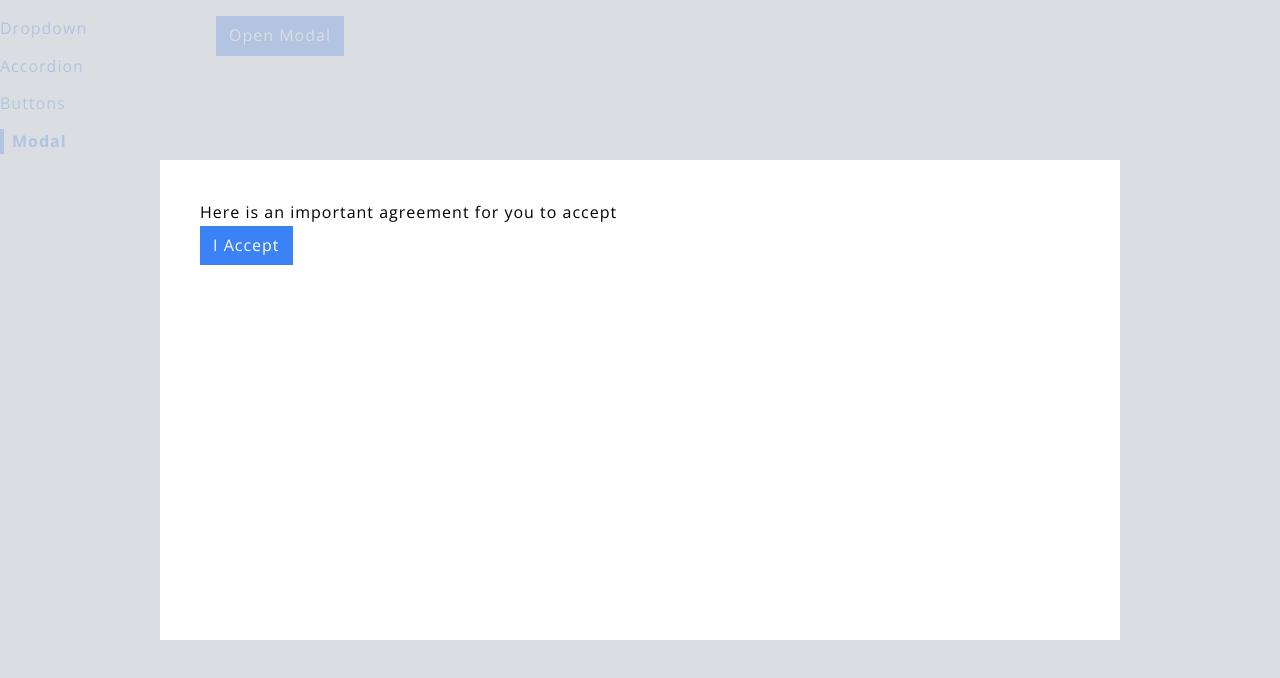
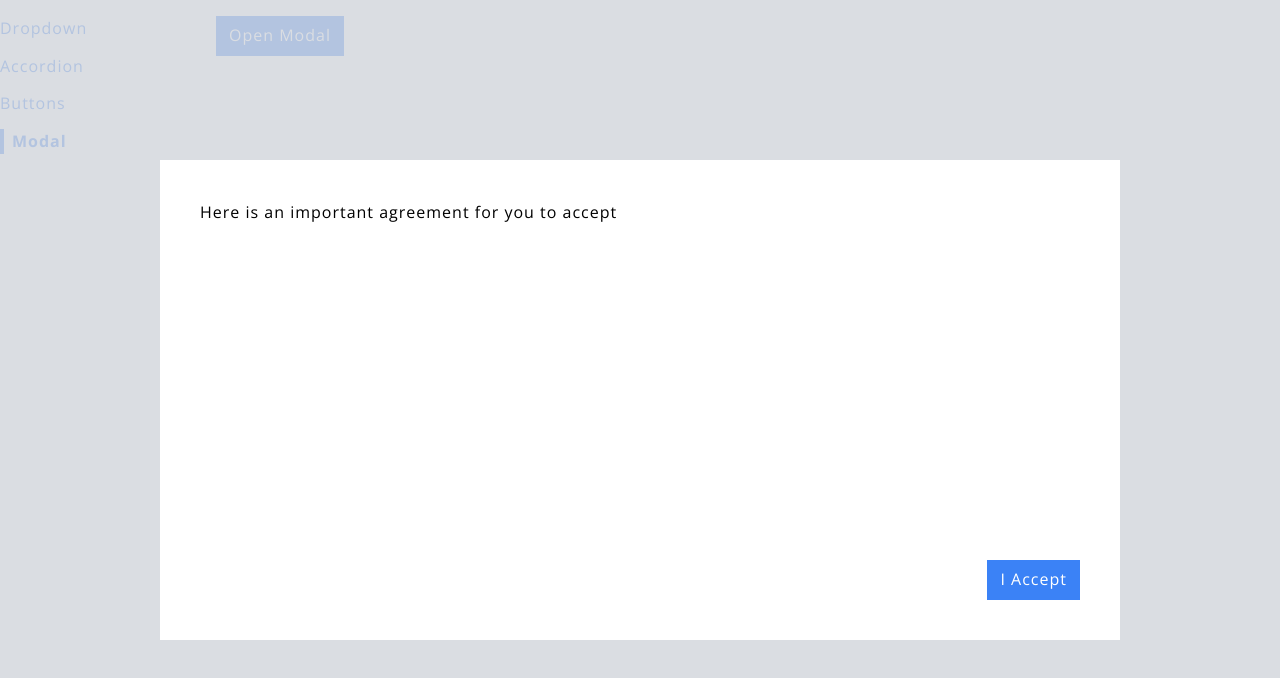
Before and after one commit to adenugbamichael/Reusable-react-ui-components, a React (Vite) app: page /modal in a window 1280 px wide. Both pictures are taken after a click on the button "Open Modal". Shown: the top 678 px of the page. Built offline with nearby package versions, Linux system fonts and the light colour scheme.

Commit message:
Additional styling

```diff
--- a/src/components/Modal.jsx
+++ b/src/components/Modal.jsx
@@ -9,7 +9,10 @@
         className='absolute inset-0 bg-gray-300 opacity-80'
       ></div>
       <div className='absolute inset-40 p-10 bg-white'>
-        {children} {actionBar}
+        <div className='flex flex-col justify-between h-full'>
+          {children}
+          <div className='flex justify-end'>{actionBar}</div>
+        </div>
       </div>
     </div>,
     document.querySelector(".modal-container")
```
